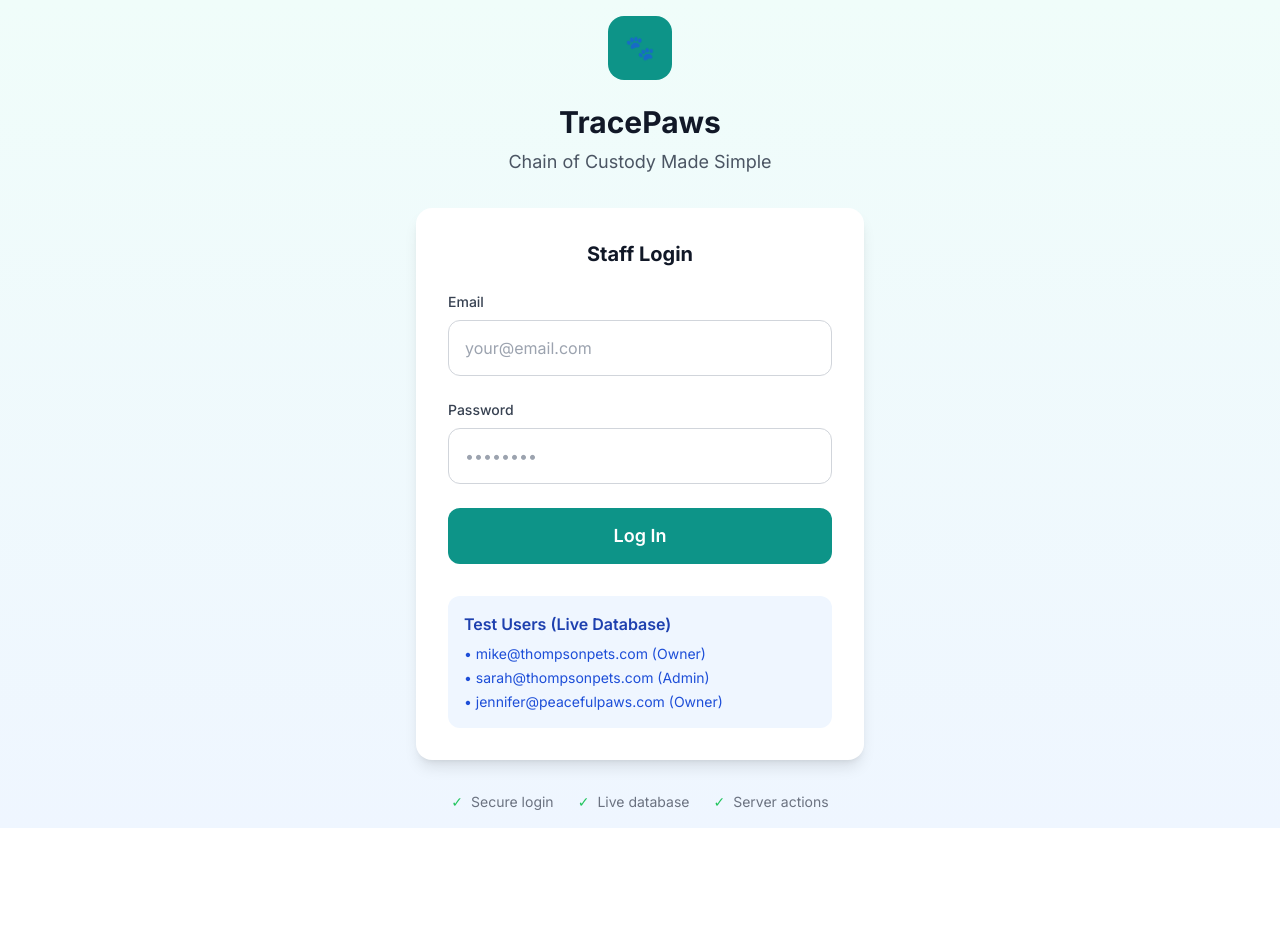
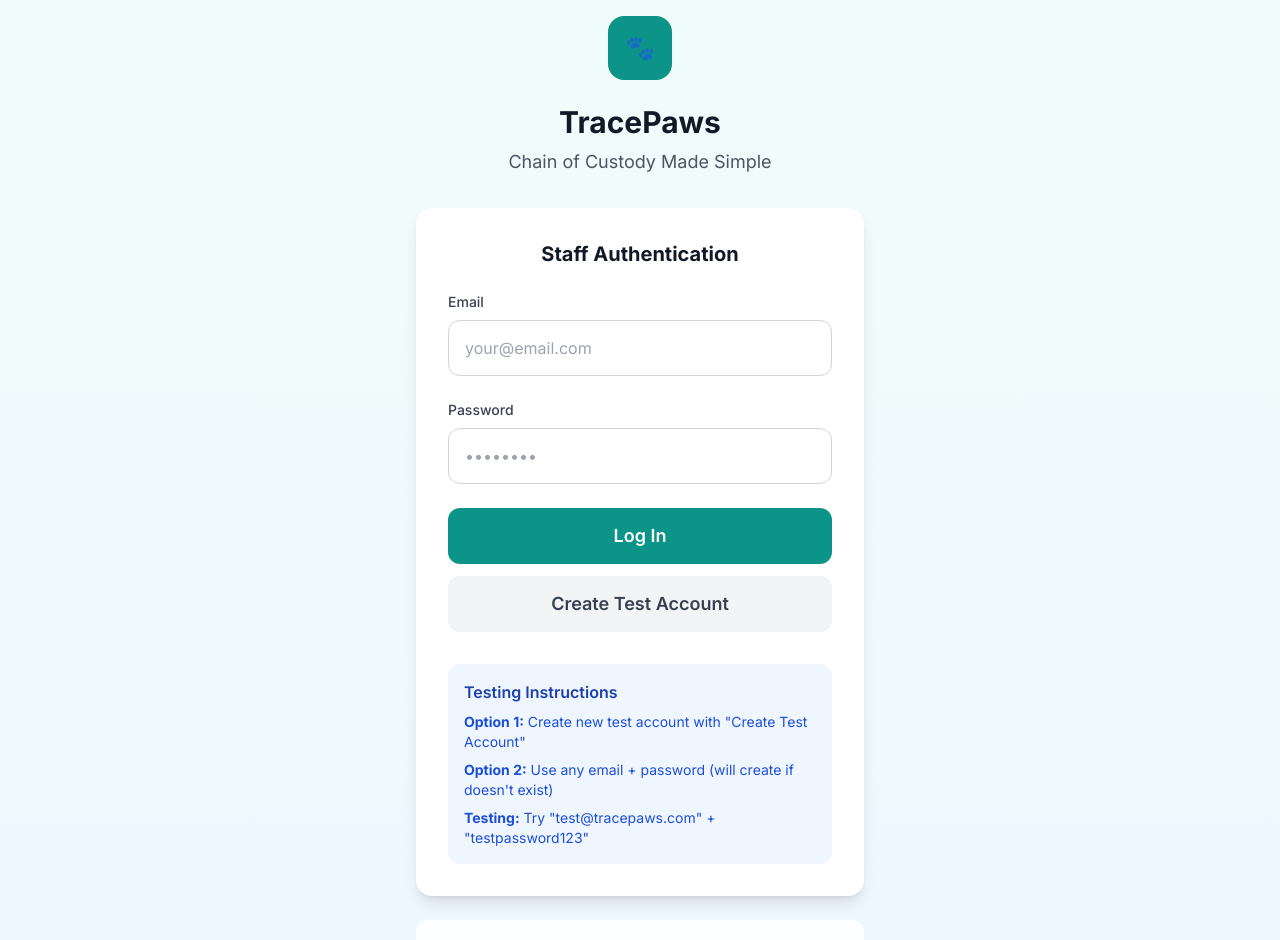
Before and after one commit to trace-paws/tracepaws, a Next.js app: page /login in a window 1280 px wide. Shown: the top 940 px of the page. Before the commit the page ends 828 px from the top, so only its background shows below. Built offline with nearby package versions, Linux system fonts and the light colour scheme.

Commit message:
Update login page with signup option and testing instructions for authentication

```diff
--- a/app/login/page.tsx
+++ b/app/login/page.tsx
@@ -1,4 +1,4 @@
-import { login } from './actions'
+import { login, signup } from './actions'
 
 export default function LoginPage() {
   return (
@@ -18,7 +18,7 @@ export default function LoginPage() {
         <div className="bg-white rounded-2xl shadow-lg p-8">
           <form className="space-y-6">
             <h2 className="text-xl font-bold text-center text-gray-900 mb-6">
-              Staff Login
+              Staff Authentication
             </h2>
 
             {/* Email Field */}
@@ -55,41 +55,42 @@ export default function LoginPage() {
               />
             </div>
 
-            {/* Login Button */}
+            {/* Action Buttons */}
+            <div className="space-y-3">
               <button
                 formAction={login}
                 className="w-full h-14 bg-teal-600 text-white text-lg font-semibold rounded-xl hover:bg-teal-700 focus:ring-2 focus:ring-teal-500 focus:ring-offset-2 transition-all duration-200"
               >
                 Log In
               </button>
+
+              <button
+                formAction={signup}
+                className="w-full h-14 bg-gray-100 text-gray-700 text-lg font-semibold rounded-xl hover:bg-gray-200 focus:ring-2 focus:ring-gray-500 focus:ring-offset-2 transition-all duration-200"
+              >
+                Create Test Account
+              </button>
+            </div>
           </form>
 
-          {/* Test Users Info */}
+          {/* Instructions */}
           <div className="mt-8 p-4 bg-blue-50 rounded-xl">
-            <h3 className="font-semibold text-blue-800 mb-2">Test Users (Live Database)</h3>
-            <div className="space-y-1 text-sm text-blue-700">
-              <div>• mike@thompsonpets.com (Owner)</div>
-              <div>• sarah@thompsonpets.com (Admin)</div>
-              <div>• jennifer@peacefulpaws.com (Owner)</div>
+            <h3 className="font-semibold text-blue-800 mb-2">Testing Instructions</h3>
+            <div className="space-y-2 text-sm text-blue-700">
+              <div><strong>Option 1:</strong> Create new test account with "Create Test Account"</div>
+              <div><strong>Option 2:</strong> Use any email + password (will create if doesn't exist)</div>
+              <div><strong>Testing:</strong> Try "test@tracepaws.com" + "testpassword123"</div>
             </div>
           </div>
         </div>
 
-        {/* Trust Indicators */}
-        <div className="mt-8 text-center">
-          <div className="flex justify-center space-x-6 text-sm text-gray-500">
-            <div className="flex items-center space-x-2">
-              <span className="text-green-500">✓</span>
-              <span>Secure login</span>
-            </div>
-            <div className="flex items-center space-x-2">
-              <span className="text-green-500">✓</span>
-              <span>Live database</span>
-            </div>
-            <div className="flex items-center space-x-2">
-              <span className="text-green-500">✓</span>
-              <span>Server actions</span>
-            </div>
+        {/* Database Info */}
+        <div className="mt-6 p-4 bg-white/80 backdrop-blur-sm rounded-xl">
+          <h3 className="font-semibold text-gray-800 mb-2">Database Status</h3>
+          <div className="text-sm text-gray-600 space-y-1">
+            <div>✅ Live database users: 6 profiles created</div>
+            <div>✅ Organizations: Thompson Pet, Peaceful Paws, Gentle Goodbye</div>
+            <div>🔄 Auth users: Will be created when you sign up</div>
           </div>
         </div>
       </div>
```
Lines whose indentation alone changed are shown as unchanged.
